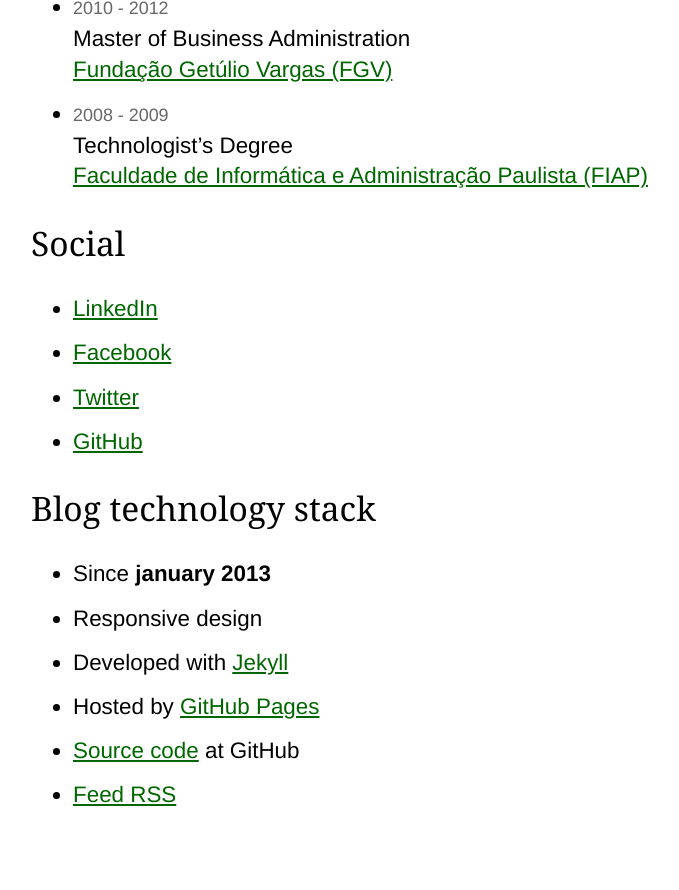
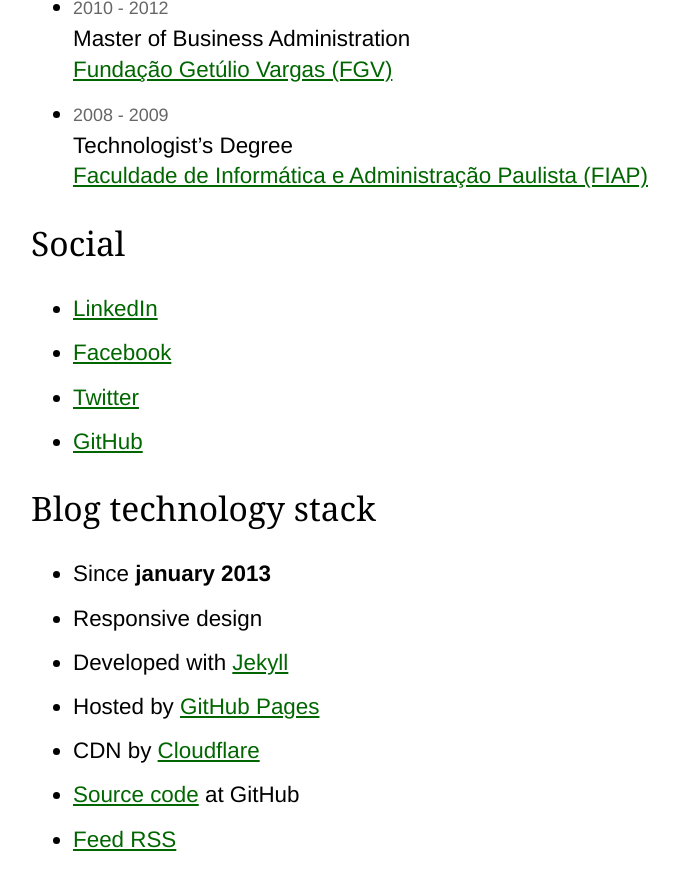
Before and after one commit to leandroadacosta/leandroadacosta.github.io, a Jekyll site: the page built from about-me/index.md, in a window 1280 px wide and 900 px high, scrolled down 1122 px. Shown: the top 890 px of the window, without its empty margins (111-790 px from the left). Built offline with Jekyll 4.4.1, drawn with Linux system fonts in a browser that asks for light colours; before the commit the page ends 1978 px from its top, so only the background shows below that.

Commit message:
Updated about-me.

```diff
--- a/about/index.md
+++ b/about-me/index.md
@@ -45,5 +45,6 @@
 * Responsive design
 * Developed with [Jekyll](https://jekyllrb.com){:target="_blank"}
 * Hosted by [GitHub Pages](http://pages.github.com){:target="_blank"}
+* CDN by [Cloudflare](https://www.cloudflare.com){:target="_blank"}
 * [Source code](https://github.com/leandroadacosta/leandroadacosta.github.com/tree/source){:target="_blank"} at GitHub
-* [Feed RSS]({{ site.url }}/atom.xml)
+* [Feed RSS]({{ site.url }}/atom.xml){:target="_blank"}
--- a/atom.xml
+++ b/atom.xml
@@ -1,5 +1,5 @@
 ---
-layout: nil
+layout: null
 ---
 <?xml version="1.0" encoding="utf-8"?>
 <feed xmlns="https://www.w3.org/2005/Atom">
--- a/index.html
+++ b/index.html
@@ -11,7 +11,7 @@
   <br>
   Here I will write about software development, management and entrepreneurship.
   <br>
-  You can see more <a href="./about">about me here</a>.
+  You can see more <a href="./about-me">about me here</a>.
 </p>
 <h2>Last posts</h2>
 <ul>
```
